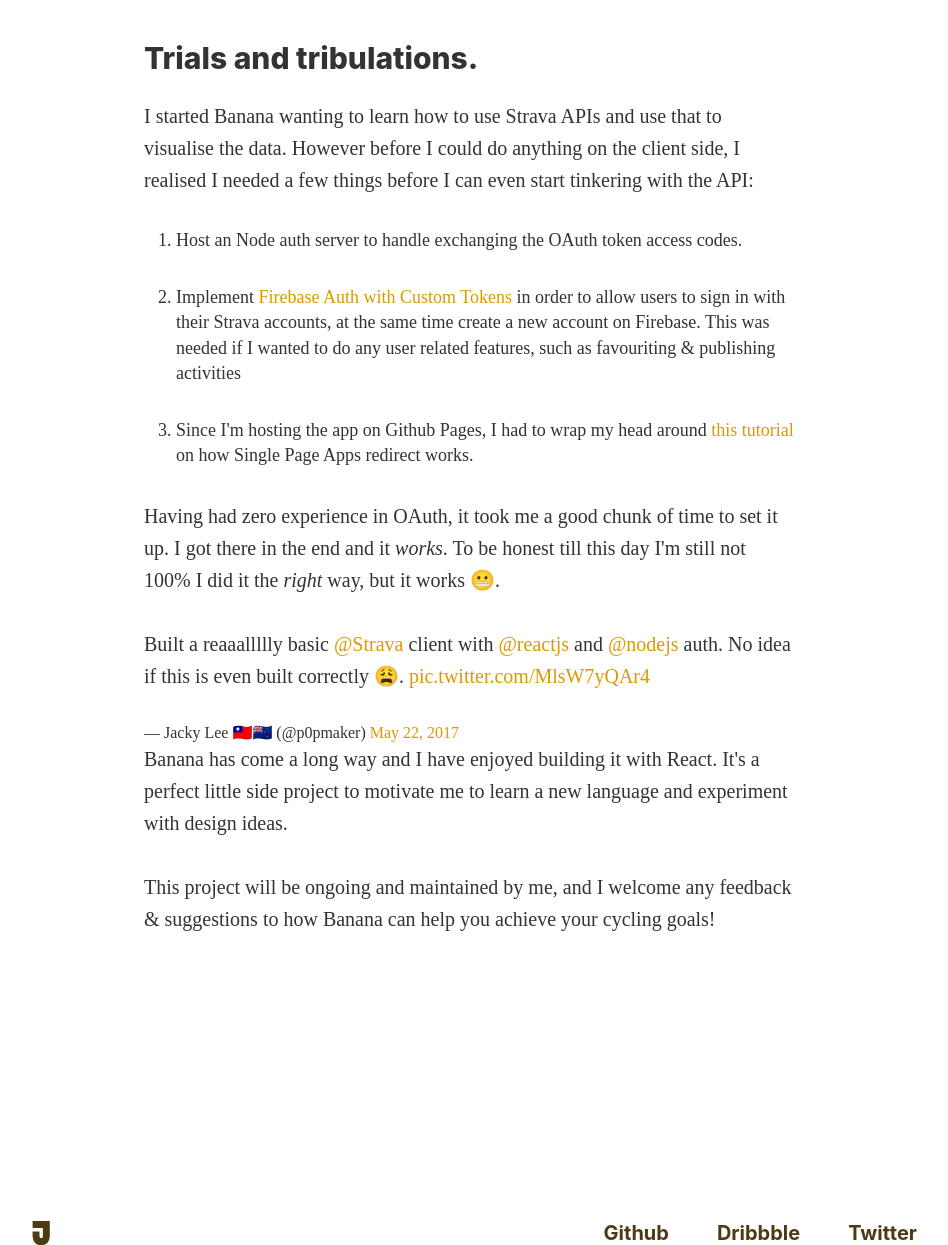
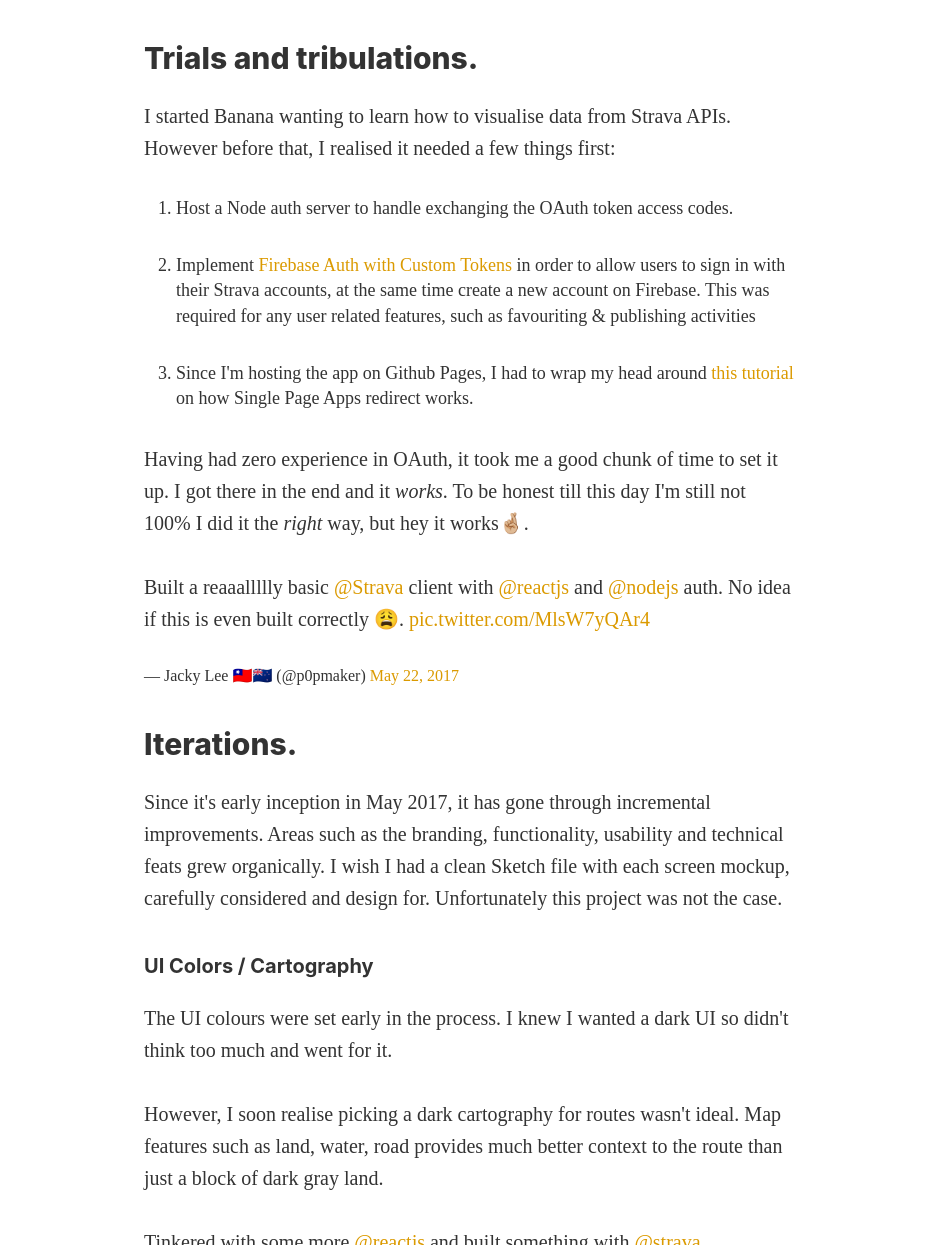
Before and after one commit to aboutjax/beibei, a Jekyll site: the page built from _work/02.html, in a window 1280 px wide and 1400 px high, scrolled down 5507 px, cut to the strip 155-1400 px from the top of the window. Shown: the whole strip, without its empty margins (171-1119 px from the left). Built offline with Jekyll 4.4.1, drawn with Linux system fonts in a browser that asks for light colours; some web fonts are replaced; comment, search, counter and statistics services are not loaded; some of the changed text lies outside the part shown.

Commit message:
update banana

```diff
--- a/_work/02.html
+++ b/_work/02.html
@@ -89,18 +89,71 @@ meta-job-tags: "product design, front end, react"
     <div class="c-work-content c-work-content--reading">
       <h2>Trials and tribulations.</h2>
       <p>
-        I started Banana wanting to learn how to use Strava APIs and use that to visualise the data. However before I could do anything on the client side, I realised I needed a few things before I can even start tinkering with the API:
+        I started Banana wanting to learn how to visualise data from Strava APIs. However before that, I realised it needed a few things first:
       </p>
       <ol>
-        <li>Host an Node auth server to handle exchanging the OAuth token access codes.</li>
-        <li>Implement <a href="https://firebase.google.com/docs/auth/admin/create-custom-tokens">Firebase Auth with Custom Tokens</a> in order to allow users to sign in with their Strava accounts, at the same time create a new account on Firebase. This was needed if I wanted to do any user related features, such as favouriting & publishing activities</li>
+        <li>Host a Node auth server to handle exchanging the OAuth token access codes.</li>
+        <li>Implement <a href="https://firebase.google.com/docs/auth/admin/create-custom-tokens">Firebase Auth with Custom Tokens</a> in order to allow users to sign in with their Strava accounts, at the same time create a new account on Firebase. This was required for any user related features, such as favouriting & publishing activities</li>
         <li>Since I'm hosting the app on Github Pages, I had to wrap my head around <a href="https://github.com/rafrex/spa-github-pages">this tutorial</a> on how Single Page Apps redirect works.</li>
       </ol>
       <p>
-        Having had zero experience in OAuth, it took me a good chunk of time to set it up. I got there in the end and it <i>works</i>. To be honest till this day I'm still not 100% I did it the <i>right</i> way, but it works 😬.
+        Having had zero experience in OAuth, it took me a good chunk of time to set it up. I got there in the end and it <i>works</i>. To be honest till this day I'm still not 100% I did it the <i>right</i> way, but hey it works🤞🏼.
       </p>
       <blockquote class="twitter-tweet" data-lang="en"><p lang="en" dir="ltr">Built a reaaallllly basic <a href="https://twitter.com/Strava?ref_src=twsrc%5Etfw">@Strava</a> client with <a href="https://twitter.com/reactjs?ref_src=twsrc%5Etfw">@reactjs</a> and <a href="https://twitter.com/nodejs?ref_src=twsrc%5Etfw">@nodejs</a> auth. No idea if this is even built correctly 😩. <a href="https://t.co/MlsW7yQAr4">pic.twitter.com/MlsW7yQAr4</a></p>&mdash; Jacky Lee 🇹🇼🇳🇿 (@p0pmaker) <a href="https://twitter.com/p0pmaker/status/866642494187986944?ref_src=twsrc%5Etfw">May 22, 2017</a></blockquote>
       <script async src="https://platform.twitter.com/widgets.js" charset="utf-8"></script>
+    </div>
+  </section>
+  <section class="c-section">
+    <div class="c-work-content c-work-content--reading">
+
+      <h2>Iterations.</h2>
+      <p>
+        Since it's early inception in May 2017, it has gone through incremental improvements. Areas such as the branding, functionality, usability and technical feats grew organically. I wish I had a clean Sketch file with each screen mockup, carefully considered and design for. Unfortunately this project was not the case.
+      </p>
+
+      <h3>UI Colors / Cartography</h3>
+      <p>The UI colours were set early in the process. I knew I wanted a dark UI so didn't think too much and went for it.</p>
+
+      <p>However, I soon realise picking a dark cartography for routes wasn't ideal. Map features such as land, water, road provides much better context to the route than just a block of dark gray land.</p>
+
+      <blockquote class="twitter-tweet" data-lang="en"><p lang="en" dir="ltr">Tinkered with some more <a href="https://twitter.com/reactjs?ref_src=twsrc%5Etfw">@reactjs</a> and built something with <a href="https://twitter.com/Strava?ref_src=twsrc%5Etfw">@strava</a> API.<a href="https://t.co/JlnPYCKtCQ">https://t.co/JlnPYCKtCQ</a> <a href="https://t.co/hz5lmuSrMT">pic.twitter.com/hz5lmuSrMT</a></p>&mdash; Jacky Lee 🇹🇼🇳🇿 (@p0pmaker) <a href="https://twitter.com/p0pmaker/status/872051536461012992?ref_src=twsrc%5Etfw">June 6, 2017</a></blockquote>
+      <script async src="https://platform.twitter.com/widgets.js" charset="utf-8"></script>
+    </div>
+    <div class="c-work-content c-work-content--reading">
+
+      <p>And then I tried plugging in Mapbox...</p>
+      <blockquote class="twitter-tweet" data-lang="en"><p lang="en" dir="ltr">Hooked <a href="https://twitter.com/Mapbox?ref_src=twsrc%5Etfw">@Mapbox</a> into my shiny <a href="https://twitter.com/Strava?ref_src=twsrc%5Etfw">@Strava</a> react client, working on turning off that fitbound animation 😞... <a href="https://t.co/yVpHwsBfIA">pic.twitter.com/yVpHwsBfIA</a></p>&mdash; Jacky Lee 🇹🇼🇳🇿 (@p0pmaker) <a href="https://twitter.com/p0pmaker/status/873762499153215488?ref_src=twsrc%5Etfw">June 11, 2017</a></blockquote>
+      <script async src="https://platform.twitter.com/widgets.js" charset="utf-8"></script>
+
+      <p>But that wasn't enough so I added some start & finish markers...</p>
+      <blockquote class="twitter-tweet" data-conversation="none" data-lang="en"><p lang="en" dir="ltr">Added start &amp; end marker w/ tooltips. Goodnight 👋🏼 <a href="https://t.co/Z78arVKeuG">pic.twitter.com/Z78arVKeuG</a></p>&mdash; Jacky Lee 🇹🇼🇳🇿 (@p0pmaker) <a href="https://twitter.com/p0pmaker/status/873897723279187968?ref_src=twsrc%5Etfw">June 11, 2017</a></blockquote>
+      <script async src="https://platform.twitter.com/widgets.js" charset="utf-8"></script>
+
+
+      <p>Then I used ChartJS to render the stream data</p>
+      <blockquote class="twitter-tweet" data-lang="en"><p lang="en" dir="ltr">Update: Wrangled with <a href="https://twitter.com/chartjs?ref_src=twsrc%5Etfw">@chartjs</a> in the <a href="https://twitter.com/Strava?ref_src=twsrc%5Etfw">@Strava</a> app I&#39;m building. ✅ <a href="https://t.co/adEBXcsbju">pic.twitter.com/adEBXcsbju</a></p>&mdash; Jacky Lee 🇹🇼🇳🇿 (@p0pmaker) <a href="https://twitter.com/p0pmaker/status/878154262055796736?ref_src=twsrc%5Etfw">June 23, 2017</a></blockquote>
+      <script async src="https://platform.twitter.com/widgets.js" charset="utf-8"></script>
+
+      <p>Soon I realised I haven't got any indoor actvities to test the product with, so I pulled out my rollers and set out to work.</p>
+      <blockquote class="twitter-tweet" data-lang="en"><p lang="en" dir="ltr">When you don’t want to brave the cold outside. <a href="https://t.co/ISSblTQCfV">pic.twitter.com/ISSblTQCfV</a></p>&mdash; Jacky Lee 🇹🇼🇳🇿 (@p0pmaker) <a href="https://twitter.com/p0pmaker/status/879941606983335936?ref_src=twsrc%5Etfw">June 28, 2017</a></blockquote>
+      <script async src="https://platform.twitter.com/widgets.js" charset="utf-8"></script>
+
+      <blockquote class="twitter-tweet" data-conversation="none" data-lang="en"><p lang="en" dir="ltr">Indoor data works on 🍌 ✌🏼 <a href="https://t.co/P6AxsUxPow">pic.twitter.com/P6AxsUxPow</a></p>&mdash; Jacky Lee 🇹🇼🇳🇿 (@p0pmaker) <a href="https://twitter.com/p0pmaker/status/879943160943656961?ref_src=twsrc%5Etfw">June 28, 2017</a></blockquote>
+      <script async src="https://platform.twitter.com/widgets.js" charset="utf-8"></script>
+    </div>
+
+    </section>
+    <section class="c-section">
+      <div class="c-work-content c-work-content--reading">
+
+
+
+      <h2>Launch</h2>
+
+      <p>After a few weekends of tinkering around, I wanted other people to give the app a spin and launched it on the interwebs.</p>
+      <blockquote class="twitter-tweet" data-lang="en"><p lang="en" dir="ltr"><a href="https://t.co/Es5nH7K5AW">https://t.co/Es5nH7K5AW</a><br>After many weekends of crawling through docs, I present to you: 🍌Banana - with <a href="https://twitter.com/Strava?ref_src=twsrc%5Etfw">@strava</a> <a href="https://twitter.com/reactjs?ref_src=twsrc%5Etfw">@reactjs</a> <a href="https://twitter.com/Mapbox?ref_src=twsrc%5Etfw">@Mapbox</a> <a href="https://twitter.com/chartjs?ref_src=twsrc%5Etfw">@chartjs</a></p>&mdash; Jacky Lee 🇹🇼🇳🇿 (@p0pmaker) <a href="https://twitter.com/p0pmaker/status/878842165819883520?ref_src=twsrc%5Etfw">June 25, 2017</a></blockquote>
+      <script async src="https://platform.twitter.com/widgets.js" charset="utf-8"></script>
+
 
       <p>
         Banana has come a long way and I have enjoyed building it with React. It's a perfect little side project to motivate me to learn a new language and experiment with design ideas.
```
